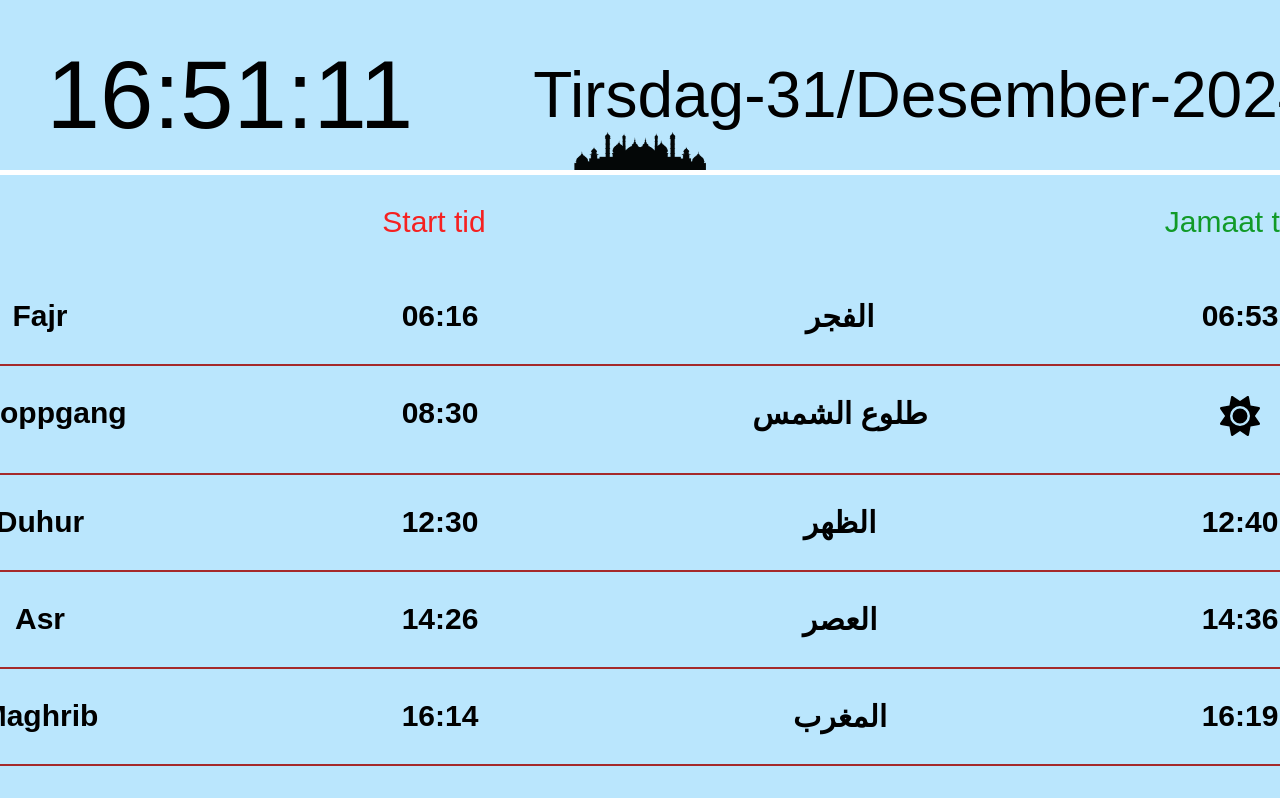
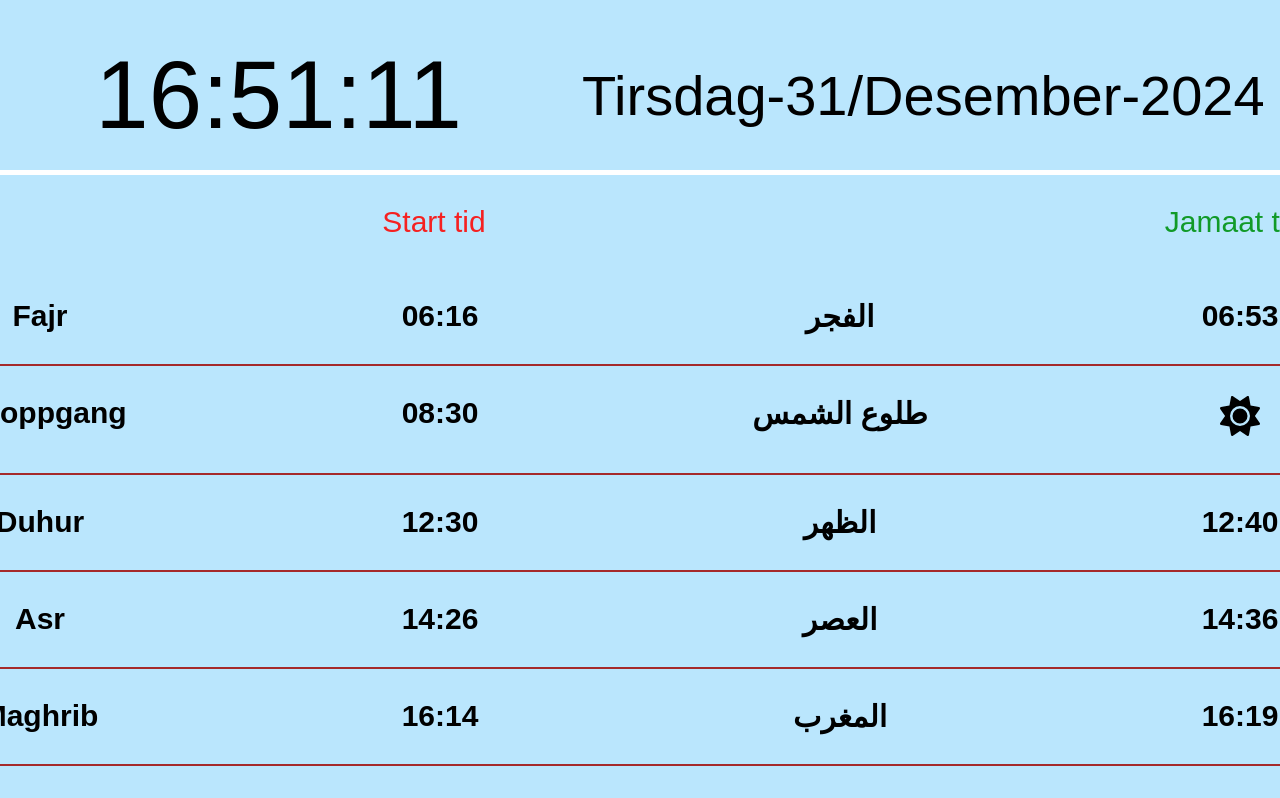
Before and after one commit to abdilatiiif/MoskeApp0.2, a React (Vite) app: page / in a window 1280 px wide. Shown: the top 798 px of the page. Built offline with nearby package versions, Linux system fonts and the light colour scheme; a web font is replaced by a local one.

Commit message:
fiksing deploy bug,time,img

```diff
--- a/src/Timedate.jsx
+++ b/src/Timedate.jsx
@@ -6,7 +6,6 @@ export default function TimeDate(props) {
     <header className="header--timedate">
       <div className="time">{props.time}</div>
       <div className="date">{props.date}</div>
-      <img className="symbol" src="src/pngwing.com.png" alt="symbol" />
     </header>
   );
 }
--- a/src/index.css
+++ b/src/index.css
@@ -3,7 +3,7 @@ body {
   margin: 0;
   padding: 0;
   box-sizing: border-box;
-  //background-color: rgb(198.6 88.7% 48.4%);
+
   background-color: #bae6fd;
 }
 
--- a/src/timedate.css
+++ b/src/timedate.css
@@ -4,7 +4,7 @@
 }
 
 .date {
-  font-size: 4rem;
+  font-size: 3.5rem;
   display: flex;
   justify-content: center;
   align-items: center;
@@ -16,7 +16,7 @@
   position: relative;
   justify-content: center;
   padding-top: 20px;
-  width: 1450px;
+  width: 1550px;
   border: 5px solid white;
   border-top: none;
 }
```
Also changed, not shown: src/pngwing.com.png (deleted).
